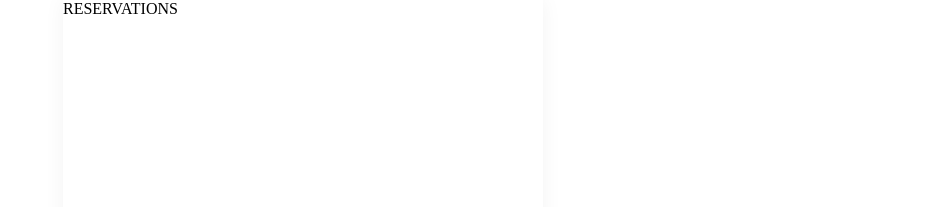
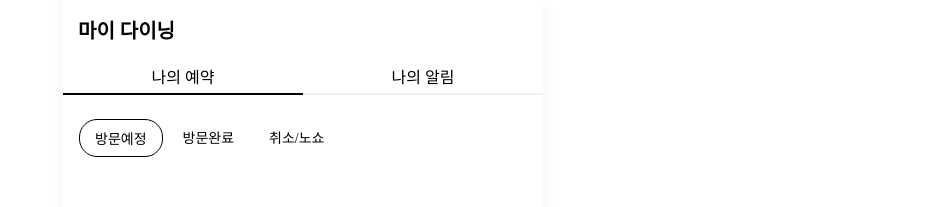
Before and after one commit to voyage-week7/client, a React (Create React App) app: page /reservations in a window 1280 px wide. Shown: the top 207 px of the page, without its empty margins (337-1280 px from the left). Built offline with nearby package versions, Linux system fonts and the light colour scheme.

Commit message:
fix : login 처리 & mock

```diff
--- a/src/apis/index.js
+++ b/src/apis/index.js
@@ -1,6 +1,7 @@
 import axios from 'axios';
 
 const SERVER_URL = 'http://localhost:3030';
+
 export const instance = axios.create({
   baseURL: SERVER_URL,
   withCredentials: true,
@@ -8,15 +9,46 @@ export const instance = axios.create({
 
 instance.interceptors.request.use((config) => {
   config = config.headers = {
-    Authorization: window.localStorage.getItem('token'),
+    Authorization: window.localStorage.getItem('token'), // FIXME: cookie 로 변경
   };
   return config;
 });
 
+const stores = [
+  {
+    id: 1,
+    storename: '가게이름',
+    storeImageUrl: ['https:~~~', 'https:~~~', 'https:~~~'],
+    category: '오마카세',
+    region: '부산 해운대',
+    launchPrice: '3만원',
+    dinnerPrice: '4만원',
+    phone: 9192912,
+    description: '매장설명',
+    lat: 128.3,
+    long: 27.2,
+    reviewAvg: 3.4,
+    reviews: [
+      {
+        id: 1,
+        storeId: 1,
+        storename: '가게이름',
+        title: '제목',
+        content: '내용',
+        rate: 3.3,
+        image: ['https://…', 'https://…'],
+        createdAt: '작성일자',
+      },
+    ],
+    reservations: [],
+  },
+];
+
 export const apis = {
-  login: (id, password) =>
-    instance.post('/api/users', {
-      id,
-      password,
-    }),
+  login: async (email, password) => ({
+    id: '유저아이디',
+    username: email + 'user',
+    token: 'wekljfiwejfwje@efw',
+  }),
+  getStores: async () => stores,
 };
--- a/src/components/RestaurantItem/index.jsx
+++ b/src/components/RestaurantItem/index.jsx
@@ -1,20 +1,20 @@
 import React from 'react';
 import { RestaurantCont } from './styles';
 
-const RestaurantItem = () => {
+const RestaurantItem = ({ storename, description, region, category, launchPrice, dinnerPrice, storeImageUrl }) => {
   return (
     <RestaurantCont>
-            <div className='img'></div>
-            <div className="detail">
-                <div className="txt">
+      <img src='/images/restaurant_img.jpeg' alt='thumbnail' />
+      <div className='detail'>
+        <div className='txt'>
           <h4>스시하루방</h4>
           <p>각 지역의 재료를 공수해 제주 스타일로 재해석한 스시야</p>
         </div>
-                <div className="meta">
+        <div className='meta'>
           <p>스시오마카세 • 경주</p>
           <p>점심5만원 • 저녁9만원</p>
         </div>
-                <ul className="time-table">
+        <ul className='time-table'>
           <li>오후 1:30</li>
           <li>오후 1:30</li>
           <li>오후 1:30</li>
--- a/src/components/RestaurantItem/styles.jsx
+++ b/src/components/RestaurantItem/styles.jsx
@@ -5,7 +5,7 @@ export const RestaurantCont = styled.div`
   display: flex;
   flex-direction: row;
   gap: 15px;
-    .img {
+  img {
     width: 78px;
     height: 104px;
     border-radius: 4px;
@@ -13,7 +13,7 @@ export const RestaurantCont = styled.div`
     background-size: cover;
   }
   .detail {
-        font-size:11px;
+    font-size: 11px;
     line-height: 15px;
     letter-spacing: -0.6px;
     display: flex;
@@ -31,7 +31,7 @@ export const RestaurantCont = styled.div`
     }
     .meta {
       color: #aaa;
-            p{
+      p {
         margin-bottom: 5px;
         line-height: 11px;
       }
@@ -43,7 +43,7 @@ export const RestaurantCont = styled.div`
     flex-direction: row;
     gap: 5px;
     text-align: center;
-        li{
+    li {
       background-color: #ff3d00;
       padding: 12px 0 11px;
       color: #fff;
@@ -56,4 +56,4 @@ export const RestaurantCont = styled.div`
       cursor: pointer;
     }
   }
-`
+`;
--- a/src/layouts/App.jsx
+++ b/src/layouts/App.jsx
@@ -1,9 +1,13 @@
-import React, { Suspense, useState } from 'react';
-import { Routes, Route } from 'react-router-dom';
+import React, { Suspense, useEffect, useState } from 'react';
+import { Routes, Route, useNavigate } from 'react-router-dom';
 import Search from '../pages/Search';
 import Layout from './Layout';
 import Login from '../pages/Login';
 import Spinner from '../components/Spinner';
+import MyDinning from '../pages/MyDinning';
+import { useDispatch, useSelector } from 'react-redux';
+import { userSlice } from '../redux/features/userSlice';
+import { useQuery } from '@tanstack/react-query';
 
 const Home = React.lazy(() => import('../pages/Home'));
 const Profile = React.lazy(() => import('../pages/Profile'));
@@ -11,7 +15,14 @@ const LoginEmail = React.lazy(() => import('../pages/LoginEmail'));
 const SignUp = React.lazy(() => import('../pages/SignUp'));
 
 function App() {
-  const [isLogin, setIsLogin] = useState(false);
+  const navigate = useNavigate();
+  const user = useSelector((state) => state.user);
+  const dispatch = useDispatch();
+  const { login: handleLoginAction } = userSlice.actions;
+
+  useEffect(() => {
+    dispatch(handleLoginAction({ id: '1', email: 'email', username: 'user.username' }));
+  }, [dispatch]);
 
   return (
     <Suspense fallback={<Spinner />}>
@@ -19,11 +30,11 @@ function App() {
         <Routes>
           <Route path='/' element={<Home />} />
           <Route path='/loginEmail' element={<LoginEmail />} />
-          <Route path='/signup' element={<SignUp />} />
+          <Route path='/signup' element={login(user.isLogin, <SignUp />)} />
           <Route path='/search' element={<Search />} />
           <Route path='/review' element={<div>review</div>} />
-          <Route path='/reservations' element={<div>RESERVATIONS</div>} />
-          <Route path='/profile' element={isLogin ? <Profile /> : <Login />} />
+          <Route path='/reservations' element={<MyDinning />} />
+          <Route path='/profile' element={login(user.isLogin, <Profile />, <SignUp />)} />
         </Routes>
       </Layout>
     </Suspense>
@@ -31,3 +42,11 @@ function App() {
 }
 
 export default App;
+
+function login(isLogin, el, el2) {
+  if (isLogin) {
+    return el;
+  } else {
+    return el2;
+  }
+}
--- a/src/pages/LoginEmail/index.jsx
+++ b/src/pages/LoginEmail/index.jsx
@@ -4,13 +4,25 @@ import styled from 'styled-components';
 import { Section } from '../Login/styles';
 import { Link, useNavigate } from 'react-router-dom';
 import { FindPassWord, InputWrap, LoginButton } from './styles';
+import { apis, instance } from '../../apis';
+import { useDispatch } from 'react-redux';
+import { userSlice } from '../../redux/features/userSlice';
 
 const LoginEmail = () => {
-  const navigate = useNavigate();
   const [buttonActive, setButtonActive] = useState(true);
 
-  const handleLogin = (e) => {
+  const [email, setEmail] = useState('');
+  const [password, setPassword] = useState('');
+
+  const dispatch = useDispatch();
+  const { login } = userSlice.actions;
+  const navigate = useNavigate();
+
+  const handleLogin = async (e) => {
     e.preventDefault();
+    const user = await apis.login(email, password);
+    dispatch(login({ id: user.id, email: email, username: user.username }));
+    console.log(user);
     navigate('/');
   };
 
@@ -23,10 +35,22 @@ const LoginEmail = () => {
         </div>
         <form onSubmit={handleLogin}>
           <InputWrap>
-            <input type='text' placeholder='휴대폰 번호 or 닉네임' autoComplete='off' />
+            <input
+              value={email}
+              onChange={(e) => setEmail(e.target.value)}
+              type='text'
+              placeholder='휴대폰 번호 or 닉네임'
+              autoComplete='off'
+            />
           </InputWrap>
           <InputWrap className='input-control mb-30'>
-            <input type='password' placeholder='비밀번호' autoComplete='off' />
+            <input
+              value={password}
+              onChange={(e) => setPassword(e.target.value)}
+              type='password'
+              placeholder='비밀번호'
+              autoComplete='off'
+            />
             <button type='button' className='hide-password '>
               패스워드보이기
             </button>
--- /dev/null
+++ b/src/pages/MyDinning/index.jsx
@@ -0,0 +1,65 @@
+import React, { useState } from 'react';
+import styled from 'styled-components';
+import { NavLink } from 'react-router-dom';
+
+const MyDinning = () => {
+  const [tabActive, setTabActive] = useState('나의 예약');
+  return (
+    <div>
+      <Title>
+        <h2>마이 다이닝</h2>
+      </Title>
+      <TabMenu>
+        <TabItem tabActive={tabActive === '나의 예약'} onClick={() => setTabActive('나의 예약')}>
+          나의 예약
+        </TabItem>
+        <TabItem tabActive={tabActive === '나의 알림'} onClick={() => setTabActive('나의 알림')}>
+          나의 알림
+        </TabItem>
+      </TabMenu>
+      <SubTabMenu>
+        <SubTabItem active={true}>방문예정</SubTabItem>
+        <SubTabItem>방문완료</SubTabItem>
+        <SubTabItem>취소/노쇼</SubTabItem>
+      </SubTabMenu>
+    </div>
+  );
+};
+
+export default MyDinning;
+
+export const Title = styled.header`
+  padding: 15px;
+  & h2 {
+    font-size: 20px;
+  }
+`;
+
+export const TabMenu = styled.ul`
+  display: flex;
+  position: relative;
+`;
+
+export const TabItem = styled.li`
+  cursor: pointer;
+  flex: 1;
+  text-align: center;
+  padding: 5px 0;
+  border-bottom: ${({ tabActive }) => (tabActive ? '2px solid black' : '2px solid #f1f1f1')};
+`;
+
+export const SubTabMenu = styled.ul`
+  display: flex;
+  gap: 5px;
+  margin: 1.5rem 1rem;
+  cursor: pointer;
+`;
+
+export const SubTabItem = styled.li`
+  display: block;
+  border-radius: 18px;
+  font-size: 14px;
+  font-weight: 500;
+  padding: 8px 15px;
+  border: ${({ active }) => (active ? '1px solid black' : '')};
+`;
--- a/src/redux/features/userSlice.js
+++ b/src/redux/features/userSlice.js
@@ -3,11 +3,19 @@ import { createSlice } from '@reduxjs/toolkit';
 const initialState = {
   isLogin: false,
   id: null,
+  email: null,
   username: null,
 };
 
 export const userSlice = createSlice({
-  name: 'counter',
+  name: 'user',
   initialState,
-  reducers: {},
+  reducers: {
+    login: (state, action) => {
+      state.isLogin = true;
+      state.id = action.payload.id;
+      state.email = action.payload.email;
+      state.username = action.payload.username;
+    },
+  },
 });
```
Also changed, not shown: src/pages/Profile/index.jsx (+60 -49 lines), src/pages/Search/index.jsx (+25 -17 lines). Lines whose indentation alone changed are shown as unchanged.
